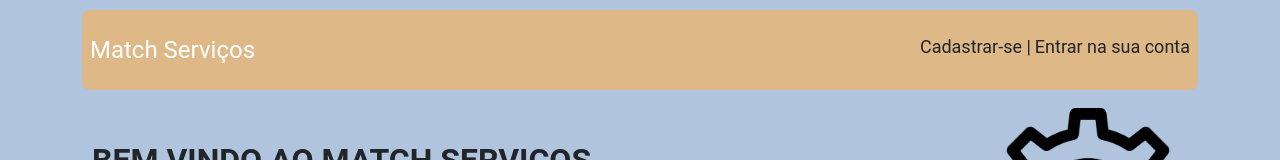
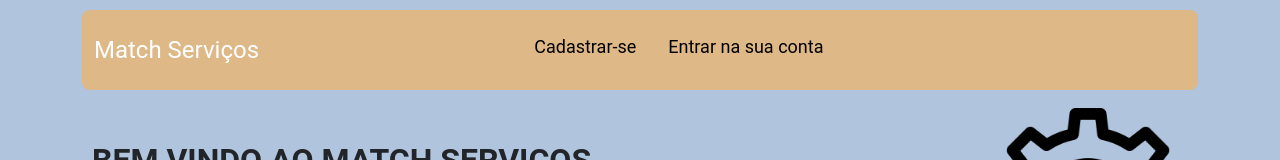
Before and after one commit to estevaotl/match-servicos, a React (Create React App) app in the folder app/: page / in a window 1280 px wide. Shown: the top 160 px of the page. Built offline with nearby package versions, Linux system fonts and the light colour scheme; no server answers.

Commit message:
Update: Ajusta estilos header

```diff
--- a/app/src/componentes/Header/index.jsx
+++ b/app/src/componentes/Header/index.jsx
@@ -22,17 +22,14 @@ function Header() {
         <ul className="user-options list-unstyled">
           {signed ? (
             <>
-              <li className="mb-2">Olá, {nomeCliente}. |</li>
+              <li className="mb-2">Olá, {nomeCliente} </li>
               {!isHomePage &&
                 <li className="mb-2">
-                  <Link to="/" className="text-decoration-none text-dark d-block">Página Inicial |</Link>
+                  <Link to="/" className="header-link">Página Inicial </Link>
                 </li>
               }
               <li className="mb-2">
-                <Link className="text-decoration-none text-dark d-block" to="/minha-conta">Minha conta </Link>
-              </li>
-              <li className="mb-2 ml-4">
-                <FaArrowRightFromBracket color='red' size={24} onClick={signOut} />
+                <Link className="header-link" to="/minha-conta">Minha conta </Link>
               </li>
             </>
 
@@ -40,19 +37,24 @@ function Header() {
             <>
               {!isHomePage &&
                 <li className="mb-2">
-                  <Link to="/" className="text-decoration-none text-dark d-block">Página Inicial |</Link>
+                  <Link to="/" className="header-link ">Página Inicial </Link>
                 </li>
               }
               <li className="mb-2">
-                <Link className="text-decoration-none text-dark d-block" to="/cadastrar">Cadastrar-se |</Link>
+                <Link className="header-link" to="/cadastrar">Cadastrar-se </Link>
               </li>
               <li className="mb-2">
-                <Link className="text-decoration-none text-dark d-block" to="/login">Entrar na sua conta</Link>
+                <Link className="header-link" to="/login">Entrar na sua conta</Link>
               </li>
             </>
           )}
         </ul>
       </nav>
+      {
+        signed &&
+        <FaArrowRightFromBracket color='red' size={32} onClick={signOut} />
+      }
+
     </header>
 
   )
--- a/app/src/componentes/Header/styles.css
+++ b/app/src/componentes/Header/styles.css
@@ -3,14 +3,34 @@
   display:flex;
   flex:1;
   flex-direction: row;
-  justify-content: space-between;
   align-items: center;
+  justify-content:space-between;
   background-color: burlywood;
-  padding:16px 8px;
+  padding:16px 12px;
   border-radius: 8px;
   font-size: 24px;
   min-height: 80px;
   max-height:80px;
+}
+.main-header nav{
+  display:flex;
+  align-items:center;
+  justify-content:center;
+  flex-direction:row;
+  margin:0 auto;
+  padding-right:8%;
+}
+.main-header nav ul{
+  display:flex;
+  flex-direction:row;
+  gap:32px;
+}
+.main-header nav ul li .header-link{
+  text-decoration:none;
+  color:#000;
+}
+.main-header nav ul li .header-link:hover{
+  color:#fff;
 }
 .user-options{
   margin:0;
```
